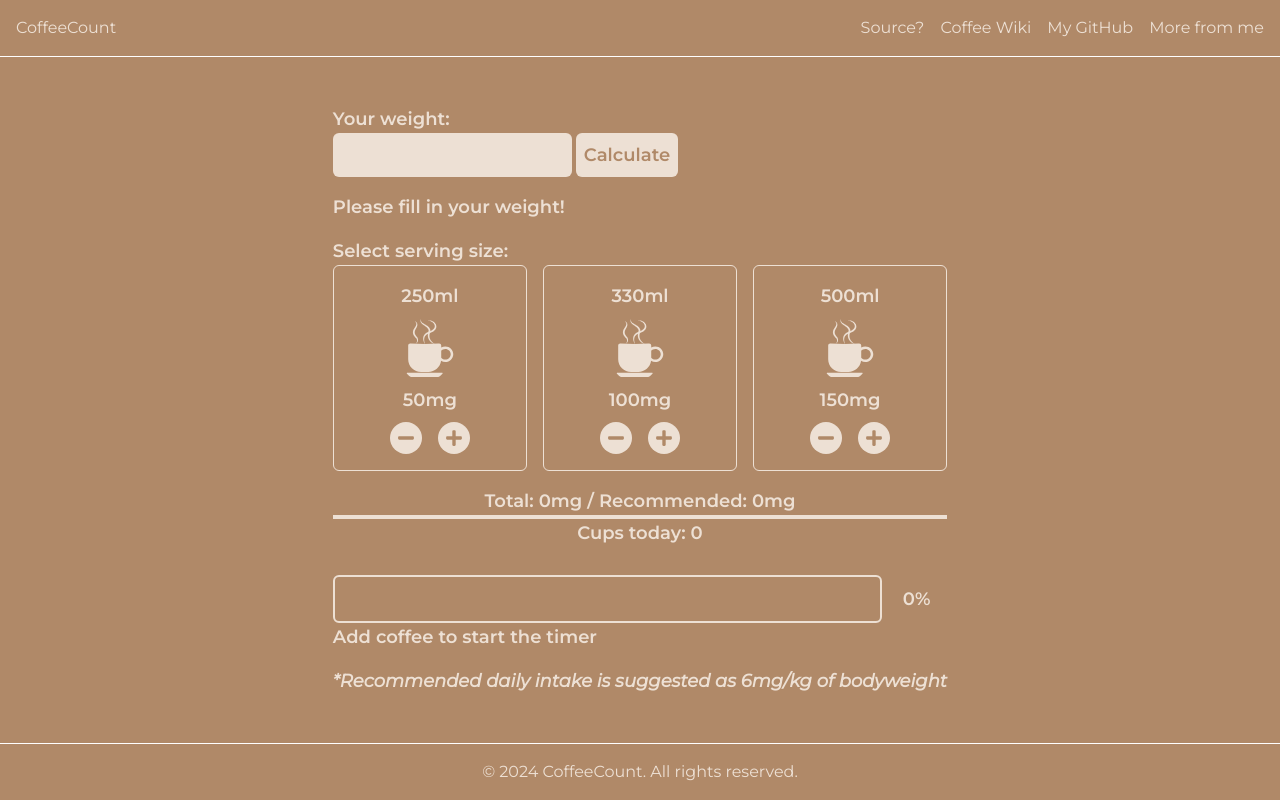
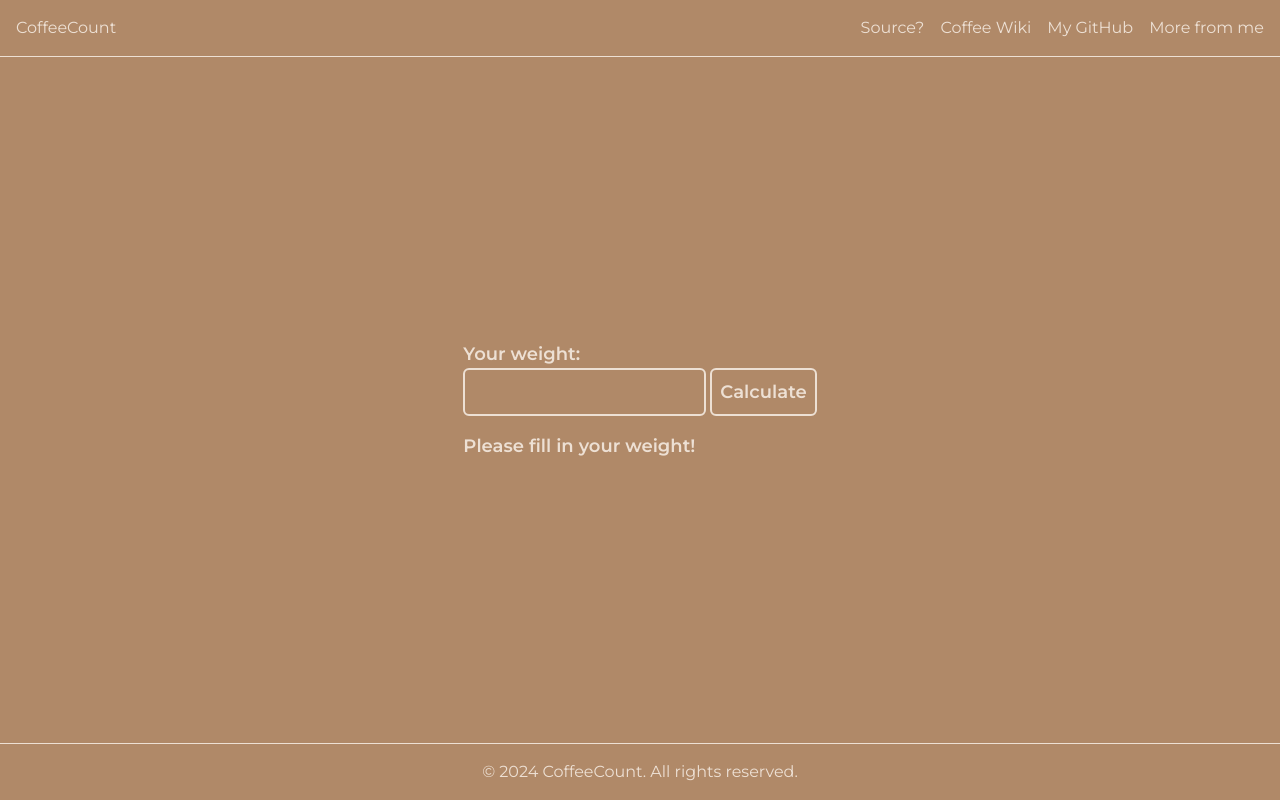
Before and after one commit to frankemon/coffeecount, a React (Vite) app: page / in a window 1280 px wide. Built offline with nearby package versions, Linux system fonts and the light colour scheme.

Commit message:
hide UI if no user input

```diff
--- a/src/App.tsx
+++ b/src/App.tsx
@@ -41,11 +41,12 @@ const App: React.FC = () => {
       <Nav />
       <div className="flex-grow flex flex-col justify-center items-center gap-4 text-lg font-bold">
         <div className="w-full">
+          {recommendedCaffeine === 0 ? (
             <CalculatorWrapper
               onRecommendedCaffeineChange={handleRecommendedCaffeineChange}
             />
-        </div>
-        <div className="w-full">
+          ) : (
+            <>
               <CardWrapper
                 recommendedCaffeine={recommendedCaffeine}
                 onTotalCaffeineChange={handleTotalCaffeineChange}
@@ -54,8 +55,6 @@ const App: React.FC = () => {
                 totalServings={servings}
                 onAddCaffeine={handleAddCaffeine}
               />
-        </div>
-        <div className="w-full">
               <InfoWrapper
                 recommended={recommendedCaffeine}
                 total={totalCaffeine}
@@ -63,10 +62,12 @@ const App: React.FC = () => {
                 resetTimer={resetTimer}
                 onResetComplete={handleResetComplete}
               />
-        </div>
               <p className="italic">
                 *Recommended daily intake is suggested as 6mg/kg of bodyweight
               </p>
+            </>
+          )}
+        </div>
       </div>
       <Footer />
     </div>
--- a/src/components/CalculatorInput.tsx
+++ b/src/components/CalculatorInput.tsx
@@ -26,12 +26,12 @@ const CalculatorInput: React.FC<CalculatorInputProps> = ({ onCalculate }) => {
           <input
             type="number"
             onChange={handleChange}
-            className="rounded-md p-2 text-bgPrimary bg-textPrimary"
+            className="rounded-md p-2 bg-secondary border-2 border-primary text-primary"
           />
           <button
             type="submit"
             disabled={weight === 0}
-            className="bg-textPrimary text-bgPrimary p-2 rounded-md"
+            className="bg-secondary text-primary p-2 border-2 border-primary rounded-md cursor-pointer"
           >
             Calculate
           </button>
--- a/src/components/Card.tsx
+++ b/src/components/Card.tsx
@@ -29,7 +29,7 @@ const Card: React.FC<CardProps> = ({
     onClickPlus(caffeine);
   };
   return (
-    <div className="flex flex-col justify-center items-center w-full gap-2 p-4 border rounded-md border-textPrimary">
+    <div className="flex flex-col justify-center items-center w-full gap-2 p-4 border-2 rounded-md border-primary">
       <p>{size}ml</p>
       <div className="w-12">
         <img src={cup} className={`transform scale-${scaleValue}`} />
@@ -38,15 +38,15 @@ const Card: React.FC<CardProps> = ({
       <div className="flex gap-4">
         <div
           onClick={handleClickMinus}
-          className="flex flex-col justify-center items-center w-8 h-8 bg-textPrimary rounded-full cursor-pointer"
+          className="flex flex-col justify-center items-center w-8 h-8 rounded-full cursor-pointer bg-primary"
         >
-          <FaMinus className="text-bgPrimary" />
+          <FaMinus className="text-secondary" />
         </div>
         <div
           onClick={handleClickPlus}
-          className="flex flex-col justify-center items-center w-8 h-8 bg-textPrimary rounded-full cursor-pointer"
+          className="flex flex-col justify-center items-center w-8 h-8 rounded-full cursor-pointer bg-primary"
         >
-          <FaPlus className="text-bgPrimary" />
+          <FaPlus className="text-secondary" />
         </div>
       </div>
     </div>
--- a/src/components/CardWrapper.tsx
+++ b/src/components/CardWrapper.tsx
@@ -47,7 +47,7 @@ const CardWrapper: React.FC<CardWrapperProps> = ({
     onServingsChange(newTotalServings);
   };
   return (
-    <>
+    <div>
       <p>Select serving size:</p>
       <div className="flex gap-4 w-full">
         <Card
@@ -69,7 +69,7 @@ const CardWrapper: React.FC<CardWrapperProps> = ({
           onClickMinus={handleClickMinus}
         />
       </div>
-    </>
+    </div>
   );
 };
 
--- a/src/components/Footer.tsx
+++ b/src/components/Footer.tsx
@@ -2,7 +2,7 @@ import React from "react";
 
 const Footer: React.FC = () => {
   return (
-    <div className="fixed bottom-0 w-full border-t p-4 border-white">
+    <div className="fixed bottom-0 w-full border-t p-4 border-primary">
       <footer className="flex justify-center items-center">
         <p>© 2024 CoffeeCount. All rights reserved.</p>
       </footer>
--- a/src/components/InfoWrapper.tsx
+++ b/src/components/InfoWrapper.tsx
@@ -1,3 +1,4 @@
+import { FaArrowRotateLeft } from "react-icons/fa6";
 import { TimerBar, TimerClock } from "./index";
 import React from "react";
 
@@ -34,17 +35,24 @@ const InfoWrapper: React.FC<InfoWrapperProps> = ({
   }, [recommended, total, cups]);
 
   return (
-    <div>
-      <div className="flex flex-col items-center justify-center w-full">
+    <div className="">
+      <div className="flex gap-4 justify-center items-center pb-4">
+        <div className="flex flex-col items-center justify-center w-full">
+          <div>
+            Total: {totalCaffeine}mg / Recommended: {recommendedCaffeine}mg
+          </div>
+          <div className="h-1 w-full bg-primary"></div>
+          <div>
+            Cups today: <span>{servings}</span>
+          </div>
+        </div>
         <div>
-          Total: {totalCaffeine}mg / Recommended: {recommendedCaffeine}mg
-        </div>
-        <div className="h-1 w-full bg-textPrimary"></div>
-        <div>
-          Cups today: <span>{servings}</span>
+          <div className="flex flex-col justify-center items-center mt-4 p-4 border-2 border-primary rounded-md cursor-pointer">
+            <FaArrowRotateLeft className="bg-secondary" />
+            Reset
+          </div>
         </div>
       </div>
-      <br />
       <TimerBar caffeine={totalCaffeine} time={time} />
       <TimerClock
         resetTimer={resetTimer}
--- a/src/components/Nav.tsx
+++ b/src/components/Nav.tsx
@@ -2,7 +2,7 @@ import React from "react";
 
 const Nav: React.FC = () => {
   return (
-    <div className="fixed top-0 w-full border-b p-4 border-white">
+    <div className="fixed top-0 w-full border-b p-4 border-primary">
       <nav className="flex justify-between">
         <p>CoffeeCount</p>
         <ul className="flex justify-center items-center gap-4">
--- a/src/components/TimerBar.tsx
+++ b/src/components/TimerBar.tsx
@@ -29,11 +29,11 @@ const TimerBar: React.FC<TimerBarProps> = ({ caffeine, time }) => {
     <div className="flex items-center gap-1">
       <div
         id="timerBarOuter"
-        className="border-2 border-textPrimary h-12 w-[90%] rounded-md"
+        className="border-2 border-primary h-12 w-[90%] rounded-md"
       >
         <div
           id="timerBarInner"
-          className="bg-textPrimary h-full transition-all duration-500 ease-in-out"
+          className="bg-primary h-full transition-all duration-500 ease-in-out"
           style={{ width: widthPercentage }}
         ></div>
       </div>
--- a/src/index.css
+++ b/src/index.css
@@ -5,5 +5,5 @@
 @tailwind utilities;
 
 body {
-  @apply bg-bgPrimary text-textPrimary font-montserrat;
+  @apply bg-secondary text-primary font-montserrat;
 }
--- a/tailwind.config.js
+++ b/tailwind.config.js
@@ -4,8 +4,8 @@ export default {
   theme: {
     extend: {
       colors: {
-        bgPrimary: "#b08968",
-        textPrimary: "#ede0d4",
+        secondary: "#b08968",
+        primary: "#ede0d4",
       },
       fontFamily: {
         montserrat: ["Montserrat", "sans-serif"],
```
Lines whose indentation alone changed are shown as unchanged.
